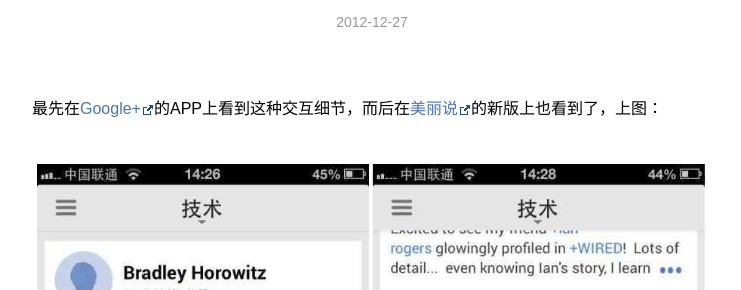
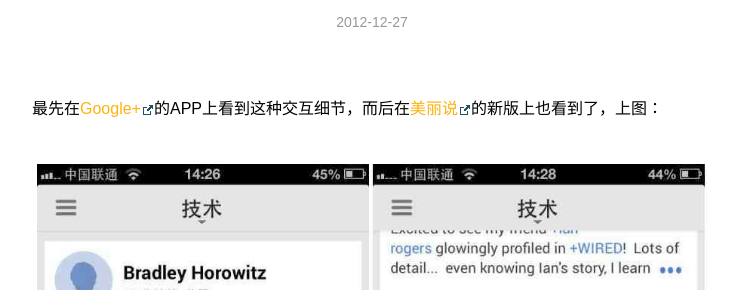
Before and after one commit to lynettelu/lynettelu.github.io, a Jekyll site: the page built from _posts/opinion/2012-12-27-auto-edit-bar.md, in a window 1280 px wide. Shown: the part 130-420 px from the top of the page, without its empty margins (268-1009 px from the left). Built offline with Jekyll 4.4.1, drawn with Linux system fonts in a browser that asks for light colours; Markdown is read by kramdown in place of the engine named in the settings; comment, search, counter and statistics services are not loaded.

Commit message:
hover color

```diff
--- a/css/default.css
+++ b/css/default.css
@@ -29,7 +29,15 @@
 
 /***********default settings**********/
 body {font-family: "微软雅黑","Arial","Helvetica","sans-serif";font-size:16px;}
-a {color:#4A75B5;text-decoration:none;outline:none;}
+a {color:#FCB310;text-decoration:none;outline:none;}
+a:link, a:visited {
+    color:{color:Inline Link};
+    -webkit-transition: all .3s ease-out;
+    -moz-transition: all .3s ease-out;
+    -o-transition: all .3s ease-out;
+    transition: all .3s ease-out;
+}
+
 a:hover, a:active {
     color:{color:Inline Link Hover};
     -webkit-transition: all .3s ease-out;
```
